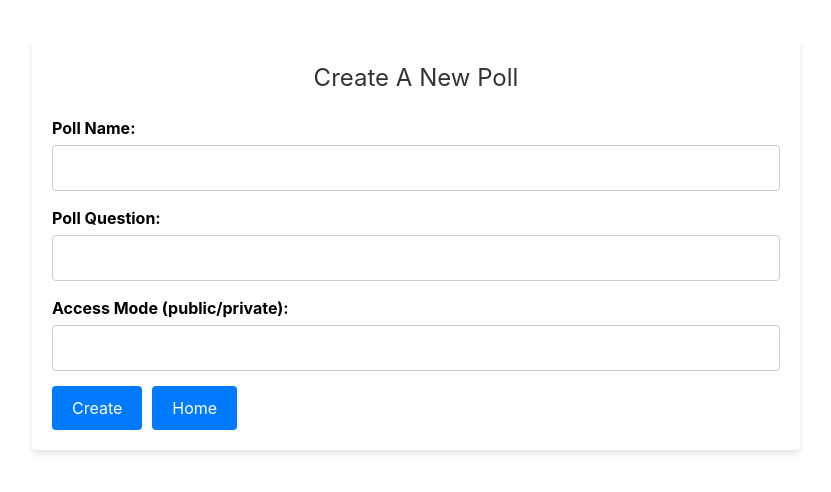
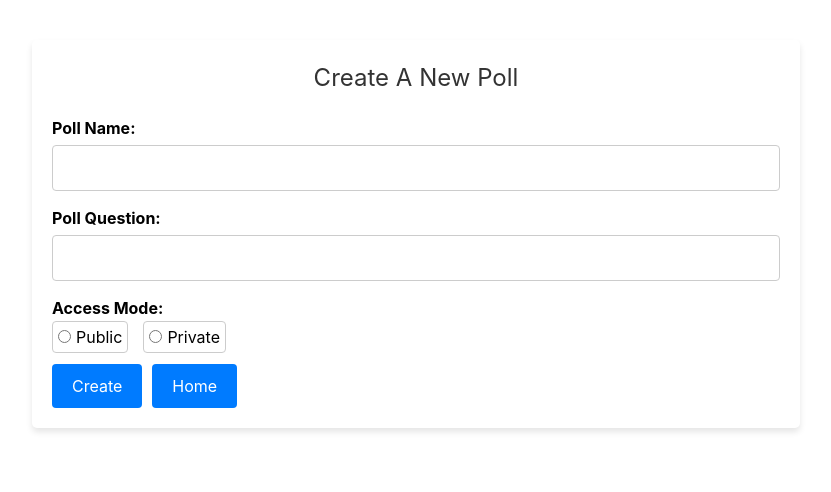
Before and after one commit to jvalen01/FeedbackApp, a React (Create React App) app in the folder feedback-app/: page /createPoll in a window 1280 px wide. Shown: the top 492 px of the page, without its empty margins (224-1055 px from the left). Built offline with nearby package versions, Linux system fonts and the light colour scheme; no server answers; sample sign-in values are in the browser's storage.

Commit message:
Some CSS changes, redirection and enter key for login

```diff
--- a/feedback-app/src/Components/Button.jsx
+++ b/feedback-app/src/Components/Button.jsx
@@ -1,19 +1,20 @@
 import React from 'react';
 import '../styles/tailwind.css';
 
-const Button = ({ text, onClick }) => {
-  return (
-    <div
-      onClick={onClick}
-      className='button w-40 h-16 bg-blue-500 cursor-pointer select-none
+const Button = ({ text, onClick, type = "button" }) => {
+    return (
+        <button
+            type={type}
+            onClick={onClick}
+            className='button w-40 h-16 bg-blue-500 cursor-pointer select-none
       active:translate-y-2 active:[box-shadow:0_0px_0_0_#1b6ff8,0_0px_0_0_#1b70f841]
       active:border-b-[0px]
       transition-all duration-150 [box-shadow:0_10px_0_0_#1b6ff8,0_15px_0_0_#1b70f841]
       rounded-full border-[1px] border-blue-400
     '>
-      <span className='flex flex-col justify-center items-center h-full text-white font-bold text-lg '>{text}</span>
-    </div>
-  );
+            <span className='flex flex-col justify-center items-center h-full text-white font-bold text-lg '>{text}</span>
+        </button>
+    );
 }
 
 export default Button;
--- a/feedback-app/src/Pages/CreatePoll/CreatePoll.css
+++ b/feedback-app/src/Pages/CreatePoll/CreatePoll.css
@@ -63,3 +63,21 @@
 .home-button:hover {
     background-color: #0056b3;
 }
+
+.radio-label {
+    margin-right: 15px;
+    padding: 5px;
+    border: 1px solid #ccc;
+    border-radius: 4px;
+    cursor: pointer;
+}
+
+.radio-label:hover {
+    background-color: #f1f1f1;
+}
+
+
+.radio-label input[type="radio"] {
+    /* A little space between the radio and the label text */
+    margin: 0 5px 0 0;
+}
--- a/feedback-app/src/Pages/CreatePoll/CreatePoll.js
+++ b/feedback-app/src/Pages/CreatePoll/CreatePoll.js
@@ -1,7 +1,7 @@
 import React, { useState } from 'react';
 import Firebase from '../../firebaseConfig';
 import './CreatePoll.css';
-import {Link} from "react-router-dom";
+import { Link, useNavigate } from "react-router-dom"; // Import useHistory
 
 const firebaseInstance = new Firebase();
 
@@ -10,6 +10,7 @@ function CreatePoll() {
     const [pollQuestion, setPollQuestion] = useState('');
     const [pollAccessMode, setPollAccessMode] = useState('');
 
+    const navigate = useNavigate(); // Use the useHistory hook
 
     const handleSubmit = async (e) => {
         e.preventDefault();
@@ -30,7 +31,6 @@ function CreatePoll() {
                     active: true,
                     accessMode: pollAccessMode,
                     question: pollQuestion
-
                     // ... add other poll details
                 })
             });
@@ -38,7 +38,10 @@ function CreatePoll() {
             const responseData = await response.json();
             if (response.ok) {
                 alert('Poll created successfully!');
-                // Navigate to home or another relevant page after successful creation
+
+                // Navigate to home after successful creation
+                navigate("/home");
+
             } else {
                 alert('Error creating poll: ' + responseData.message);
             }
@@ -70,18 +73,32 @@ function CreatePoll() {
                     />
                 </div>
                 <div className="input-group">
-                    <label className="label">Access Mode (public/private):</label>
-                    <input
-                        className="input"
-                        value={pollAccessMode}
-                        onChange={(e) => setPollAccessMode(e.target.value)}
-                        required
-                    />
+                    <label className="label">Access Mode:</label>
+                    <div>
+                        <label className="radio-label">
+                            <input
+                                type="radio"
+                                value="public"
+                                checked={pollAccessMode === 'public'}
+                                onChange={() => setPollAccessMode('public')}
+                            />
+                            Public
+                        </label>
+                        <label className="radio-label">
+                            <input
+                                type="radio"
+                                value="private"
+                                checked={pollAccessMode === 'private'}
+                                onChange={() => setPollAccessMode('private')}
+                            />
+                            Private
+                        </label>
+                    </div>
                 </div>
                 {/* Add other input fields for additional poll details */}
                 <button className="submit-button" type="submit">Create</button>
                 <Link to="/home">
-                    <button className="home-button" type="submit">Home</button>
+                    <button className="home-button" type="button">Home</button>
                 </Link>
             </form>
         </div>
--- a/feedback-app/src/Pages/Login/Login.js
+++ b/feedback-app/src/Pages/Login/Login.js
@@ -2,14 +2,14 @@ import React, { useState } from 'react';
 import Firebase from '../../firebaseConfig';
 import "../../styles/components.css";
 import Button from '../../Components/Button';
-import { useNavigate } from 'react-router-dom'; // Import useNavigate
+import { useNavigate } from 'react-router-dom';
 
 const firebaseInstance = new Firebase();
 
 function Login() {
     const [email, setEmail] = useState('');
     const [password, setPassword] = useState('');
-    const navigate = useNavigate(); // Call the useNavigate hook
+    const navigate = useNavigate();
 
     const handleLogin = async (e) => {
         e.preventDefault();
@@ -19,12 +19,11 @@ function Login() {
             if (currentUser) {
                 const idToken = await currentUser.getIdToken();
                 console.log("ID Token:", idToken);
-                // You can now use the idToken for any subsequent backend calls if needed.
             } else {
                 throw new Error('No user is currently signed in.');
             }
             alert('Logged in successfully!');
-            navigate('/home'); // Redirect to home screen using navigate
+            navigate('/home');
         } catch (error) {
             alert('Error logging in: ' + error.message);
         }
@@ -56,7 +55,7 @@ function Login() {
                         />
                     </div>
                     <div className="flex items-center justify-center">
-          <Button text="Login" onClick={handleLogin} />
+                        <Button text="Login" onClick={handleLogin} type="submit" />
                     </div>
                 </form>
             </div>
```
Also changed, not shown: 2 other files (tests, documents, lock files or other folders). Lines whose indentation alone changed are shown as unchanged.
